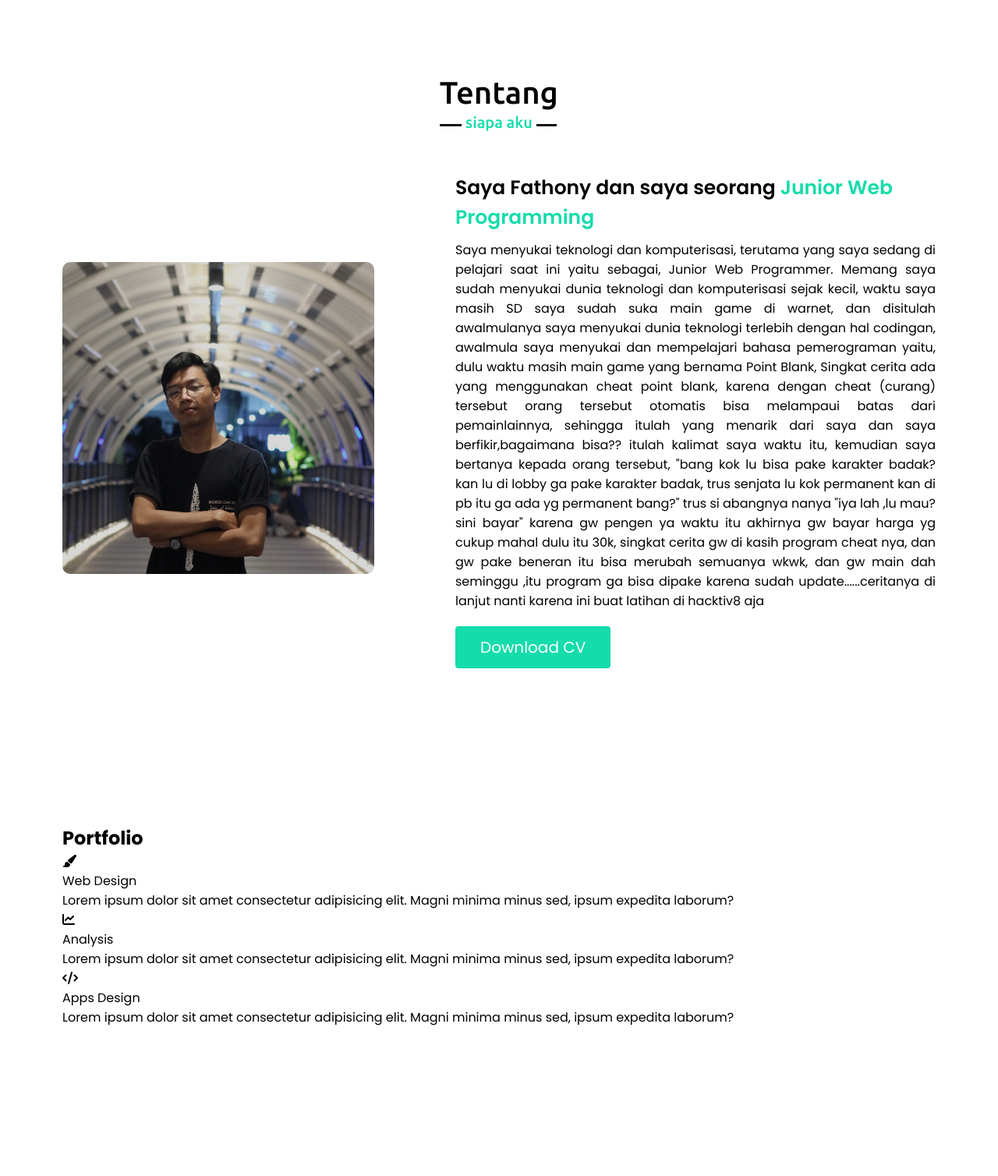
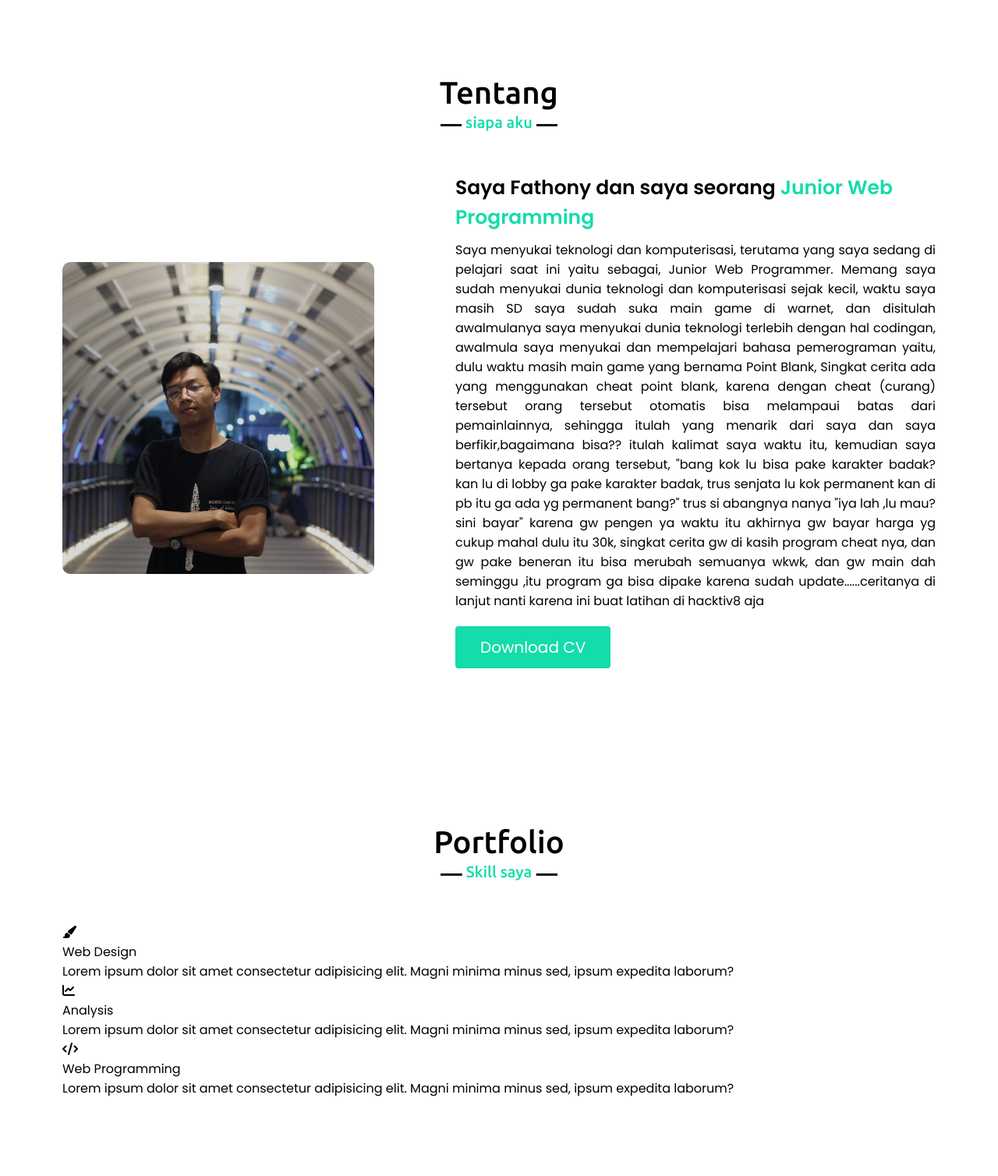
Before and after one commit to alfathonyhakim/NAVIGASI, a PHP site: page / in a window 1280 px wide. Shown: the part 804-2312 px from the top of the page at 78% size. Before the commit the page ends 2119 px from the top, so only its background shows below. Run offline with PHP 8.4, Linux system fonts and the light colour scheme; some libraries are stand-ins or nearby versions.

Commit message:
menyempurnakan yg sebelumnya

```diff
--- a/index.html
+++ b/index.html
@@ -75,7 +75,7 @@
                     <div class="kartu">
                         <div class="kotak">
                             <i class="fas fa-code"></i>
-                            <div class="text">Apps Design</div>
+                            <div class="text">Web Programming</div>
                             <p>Lorem ipsum dolor sit amet consectetur adipisicing elit. Magni minima minus sed, ipsum expedita laborum?</p>
                         </div>
                     </div>
--- a/style.css
+++ b/style.css
@@ -153,20 +153,12 @@
     background: none;
 }
 
+/* styling untuk konten yg sama */
 
-
-
-
-/* section tentang styling */
 section{
     padding: 100px 0;
 }
-
-.about,.portfolio{
-    font-family: 'Poppins',sans-serif;
-}
-
-.about .title{
+section .title{
     position: relative;
     text-align: center;
     font-size: 40px;
@@ -175,17 +167,18 @@ section{
     padding-bottom: 20px;
     font-family: 'Ubuntu',sans-serif;
 }
-.about .title::before{
+section .title::before{
     content: "";
     position: absolute;
     bottom: 0px;
+    left: 50%;
+    /* width: 180px; standard*/
     width: 150px;
     height: 3px;
     background: #111;
-    transform: translateX();
+    transform: translateX(-50%);
 }
-.about .title::after{
-    content: "siapa aku";
+section .title::after{
     position: absolute;
     bottom: -12px;
     left: 50%;
@@ -194,6 +187,16 @@ section{
     padding: 5px;
     background: #fff;
     transform: translateX(-50%);
+}
+
+/* section styling untuk semua yg di dalam section */
+
+.about,.portfolio{
+    font-family: 'Poppins',sans-serif;
+}
+
+.about .title::after{
+    content: "siapa aku";
 }
 .about .abt-content{
     display: flex;
@@ -247,9 +250,11 @@ section{
     background: none;
 }
 
+
+
 /* section untuk portfolio */
-.portfolio{
-
+.portfolio .title::after{
+    content: "Skill saya";
 }
 
 
```
